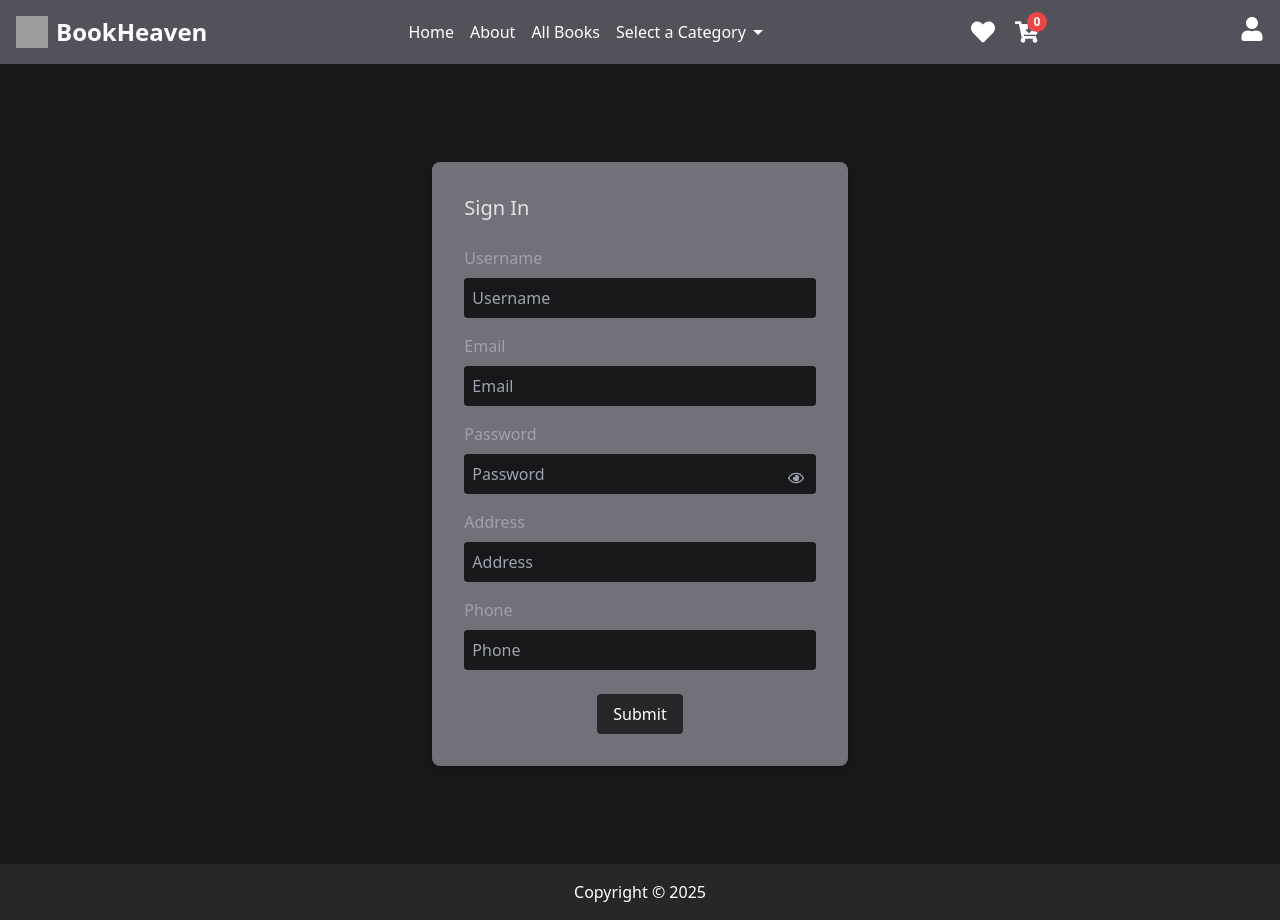
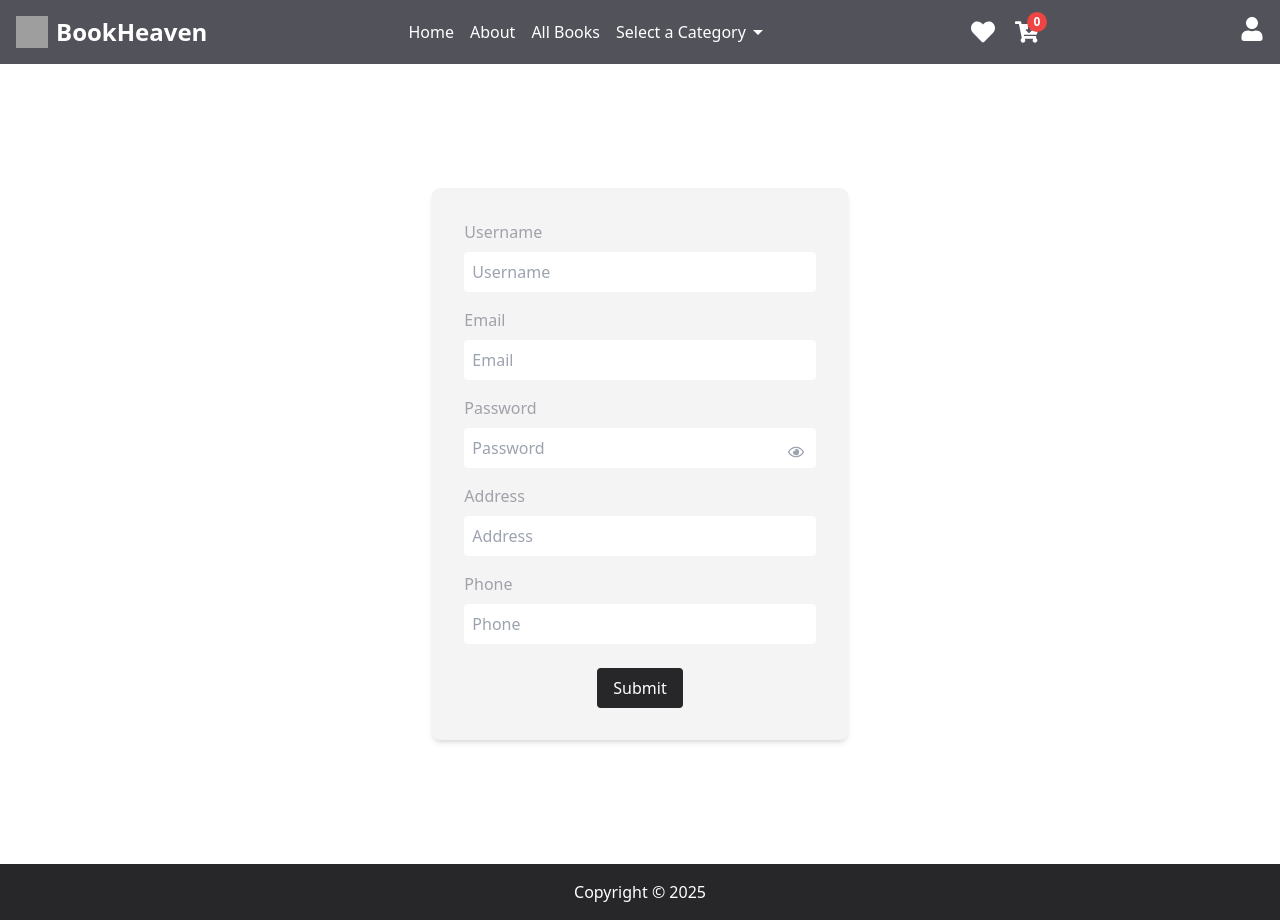
Before and after one commit to Iampriya00/BookStrore_Express, a React (Vite) app in the folder Frontend/Bookstore/: page /signin in a window 1280 px wide. Built offline with nearby package versions, Linux system fonts and the light colour scheme; grey boxes are pictures that could not be loaded.

Commit message:
Commit: fixation

```diff
--- a/Frontend/Bookstore/src/App.jsx
+++ b/Frontend/Bookstore/src/App.jsx
@@ -16,6 +16,7 @@ import Addnewbook from "./pages/Addnewbook";
 import Editbook from "./pages/Editbook";
 import AllBooksByCategory from "./pages/AllBooksByCategory";
 import Favourite from "./pages/favourite";
+import ForgotPassword from "./pages/forgotPassword"
 
 function App() {
   return (
@@ -36,6 +37,7 @@ function App() {
         <Route path="/editbook/:id" element={<Editbook />} />
         <Route path="/books/:category" element={<AllBooksByCategory />} />
         <Route path="/favourite" element={<Favourite />} />
+        <Route path="/forgotPassword" element={<ForgotPassword/>}/>
       </Routes>
       <Footer />
     </>
--- /dev/null
+++ b/Frontend/Bookstore/src/pages/ForgotPassword.jsx
@@ -0,0 +1,35 @@
+import { Button } from '@/components/ui/button'
+import React from 'react'
+import { Link } from 'react-router-dom'
+
+function ForgotPassword() {
+  return (
+    <div className='w-[50%] m-auto pt-[10%] h-screen'>
+      <h1 className='text-xl font-bold my-4'>Forgot Password</h1>
+      <div className='bg-[#cccccc36] p-8 rounded-lg'>
+        <label className='block text-sm font-medium text-gray-700'>
+        Email Address
+        </label>
+        <div className="mt-1">
+            <input
+              className="w-full px-4 py-2 border border-gray-300 rounded-md shadow-sm focus:outline-none focus:ring-2 focus:ring-blue-500 focus:border-blue-500"
+              type="email"
+              name="email"
+              placeholder="Enter your email"
+              value=""
+              onChange=""
+              required
+            />
+          </div>
+          <Button className="w-full mt-3">Submit</Button>
+          <div className="flex justify-end mt-2">
+            <Link to="/login" className="text-blue-500 hover:underline">
+                Back To Login
+            </Link>
+          </div>
+      </div>
+    </div>
+  )
+}
+
+export default ForgotPassword
--- a/Frontend/Bookstore/src/pages/Login.jsx
+++ b/Frontend/Bookstore/src/pages/Login.jsx
@@ -59,7 +59,7 @@ function Login() {
   return (
     <div className="w-[50%] m-auto pt-[10%] h-screen">
       <h1 className="font-bold py-5 text-3xl">Login</h1>
-      <form onSubmit={handleSubmit}>
+      <form onSubmit={handleSubmit} className="bg-[#cccccc36] p-8 rounded-lg">
         {/* Email Field */}
         <div className="mb-6">
           <label className="block text-sm font-medium text-gray-700">
--- a/Frontend/Bookstore/src/pages/SignIn.jsx
+++ b/Frontend/Bookstore/src/pages/SignIn.jsx
@@ -45,9 +45,8 @@ function SignIn() {
   };
 
   return (
-    <div className="h-screen bg-zinc-900 px-12 py-8 flex items-center justify-center">
-      <div className="bg-zinc-500 rounded-lg shadow-md p-8">
-        <h1 className="text-zinc-200 text-xl mb-6">Sign In</h1>
+    <div className="h-screen px-12 py-8 flex items-center justify-center overflow-scroll">
+      <div className="bg-[#cccccc36] p-8 rounded-lg shadow-md">
         <form onSubmit={submit}>
           {/* Username */}
           <div className="mb-4">
@@ -57,7 +56,7 @@ function SignIn() {
             <input
               type="text"
               id="username"
-              className="w-full mt-2 bg-zinc-900 text-zinc-100 p-2 outline-none rounded"
+              className="w-full mt-2 p-2 outline-none rounded"
               placeholder="Username"
               name="username"
               onChange={change}
@@ -73,7 +72,7 @@ function SignIn() {
             <input
               type="email"
               id="email"
-              className="w-full mt-2 bg-zinc-900 text-zinc-100 p-2 outline-none rounded"
+              className="w-full mt-2 p-2 outline-none rounded"
               placeholder="Email"
               name="email"
               onChange={change}
@@ -89,7 +88,7 @@ function SignIn() {
             <input
               type={showPassword ? "text" : "password"}
               id="password"
-              className="w-full mt-2 bg-zinc-900 text-zinc-100 p-2 outline-none rounded pr-10"
+              className="w-full mt-2 p-2 outline-none rounded pr-10"
               placeholder="Password"
               name="password"
               onChange={change}
@@ -112,7 +111,7 @@ function SignIn() {
             <input
               type="text"
               id="address"
-              className="w-full mt-2 bg-zinc-900 text-zinc-100 p-2 outline-none rounded"
+              className="w-full mt-2 text-zinc-100 p-2 outline-none rounded"
               placeholder="Address"
               name="address"
               onChange={change}
@@ -128,7 +127,7 @@ function SignIn() {
             <input
               type="text"
               id="phone"
-              className="w-full mt-2 bg-zinc-900 text-zinc-100 p-2 outline-none rounded"
+              className="w-full mt-2 text-zinc-100 p-2 outline-none rounded"
               placeholder="Phone"
               name="phone"
               onChange={change}
```
